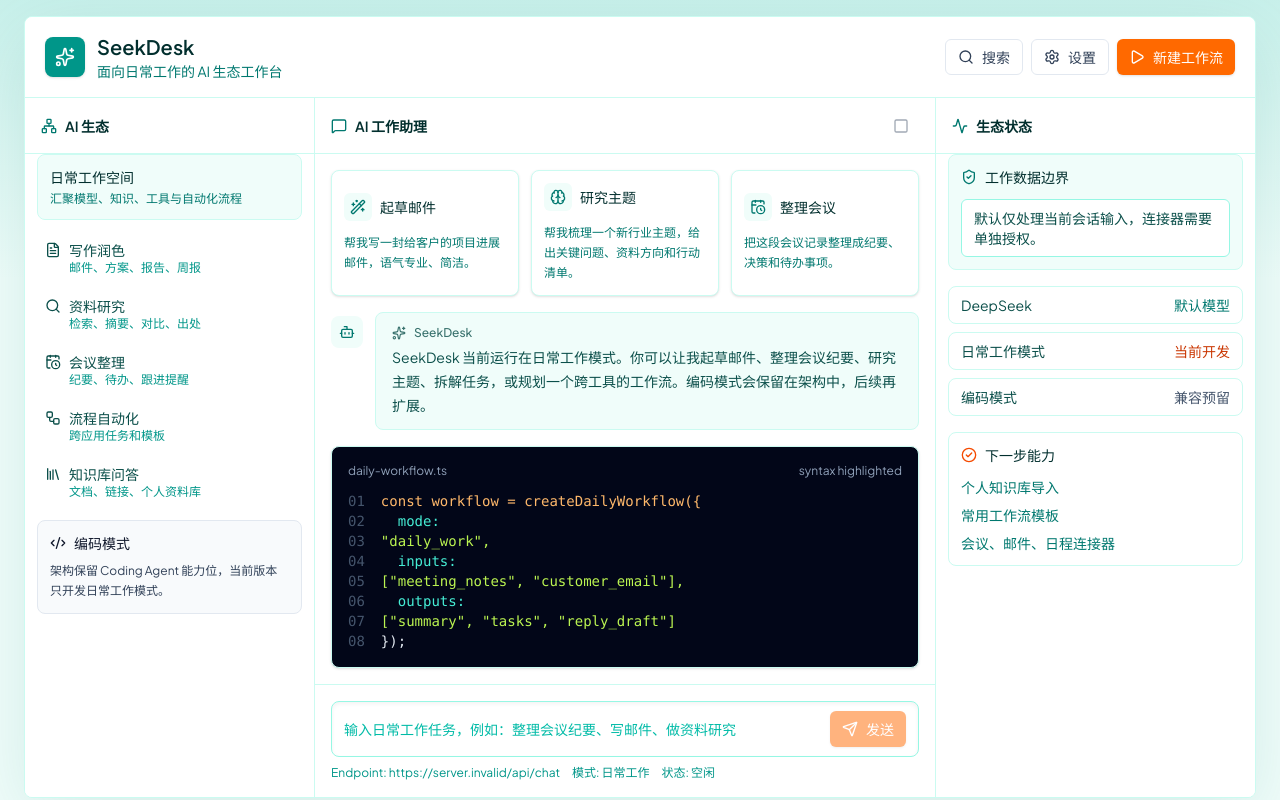
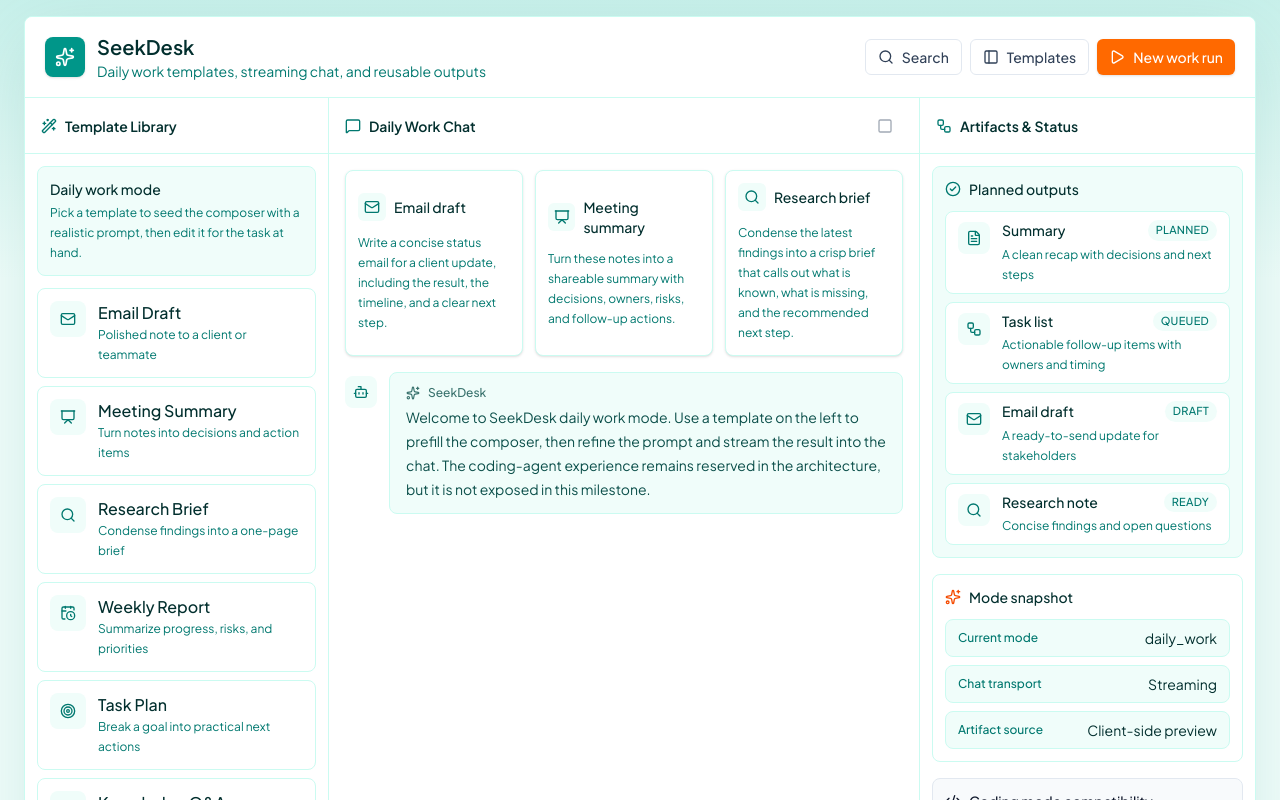
Before and after one commit to JimHanss/SeekDesk, a Next.js app in the folder apps/web/: page / in a window 1280 px wide. Shown: the top 800 px of the page. Built offline with nearby package versions, Linux system fonts and the light colour scheme; no server answers.

Commit message:
feat(web): add daily work template foundation

```diff
--- a/apps/web/src/app/page.tsx
+++ b/apps/web/src/app/page.tsx
@@ -3,28 +3,27 @@
 import type { FormEvent, ReactNode } from "react";
 import { useMemo, useRef, useState } from "react";
 import {
-  Activity,
   AlertCircle,
   Bot,
-  Brain,
   CalendarClock,
   CheckCircle2,
   Code2,
   FileText,
-  Library,
   Loader2,
+  Mail,
   MessageSquare,
-  Network,
+  PanelLeft,
   Play,
+  Presentation,
   Search,
   Send,
-  Settings,
-  ShieldCheck,
+  Square,
   Sparkles,
-  Square,
+  Target,
   User,
   Wand2,
-  Workflow
+  Workflow,
+  type LucideIcon
 } from "lucide-react";
 
 import { Button } from "@/components/ui/button";
@@ -40,22 +39,101 @@ interface ChatMessage {
   content: string;
 }
 
+interface TemplateItem {
+  id: string;
+  title: string;
+  description: string;
+  prompt: string;
+  icon: LucideIcon;
+}
+
+interface ArtifactItem {
+  title: string;
+  description: string;
+  state: string;
+  icon: LucideIcon;
+}
+
 const activeMode: AppMode = "daily_work";
 const apiBaseUrl =
   process.env.NEXT_PUBLIC_SEEKDESK_API_URL ?? "http://127.0.0.1:4000";
 
-const workModes = [
-  { icon: FileText, label: "写作润色", detail: "邮件、方案、报告、周报" },
-  { icon: Search, label: "资料研究", detail: "检索、摘要、对比、出处" },
-  { icon: CalendarClock, label: "会议整理", detail: "纪要、待办、跟进提醒" },
-  { icon: Workflow, label: "流程自动化", detail: "跨应用任务和模板" },
-  { icon: Library, label: "知识库问答", detail: "文档、链接、个人资料库" }
+const templates: TemplateItem[] = [
+  {
+    id: "email-draft",
+    title: "Email Draft",
+    description: "Polished note to a client or teammate",
+    prompt:
+      "Draft a concise, professional email that summarizes the update below, highlights the main decision, and ends with a clear next step.\n\nContext:\n- Project:\n- Audience:\n- Key update:\n- Action requested:\n- Tone: clear, warm, professional",
+    icon: Mail
+  },
+  {
+    id: "meeting-summary",
+    title: "Meeting Summary",
+    description: "Turn notes into decisions and action items",
+    prompt:
+      "Turn these meeting notes into a structured summary with sections for overview, key decisions, open questions, and action items. Make it ready to share with the team.\n\nNotes:\n",
+    icon: Presentation
+  },
+  {
+    id: "research-brief",
+    title: "Research Brief",
+    description: "Condense findings into a one-page brief",
+    prompt:
+      "Create a research brief with the problem statement, what we know, what we still need to verify, and a recommended next step. Keep it concise and decision-oriented.\n\nResearch topic:\nEvidence:\nConstraints:\n",
+    icon: Search
+  },
+  {
+    id: "weekly-report",
+    title: "Weekly Report",
+    description: "Summarize progress, risks, and priorities",
+    prompt:
+      "Write a weekly report for the team using this structure: progress this week, blockers or risks, notable wins, and priorities for next week.\n\nProject context:\nWins:\nRisks:\nNext priorities:\n",
+    icon: CalendarClock
+  },
+  {
+    id: "task-plan",
+    title: "Task Plan",
+    description: "Break a goal into practical next actions",
+    prompt:
+      "Create a task plan for the goal below. Break it into phases, list the next 5 actionable tasks, and call out dependencies or risks.\n\nGoal:\nDeadline:\nConstraints:\n",
+    icon: Target
+  },
+  {
+    id: "knowledge-qa",
+    title: "Knowledge Q&A",
+    description: "Answer from notes, docs, or context",
+    prompt:
+      "Answer the question below using only the provided context. If the context is incomplete, say what is missing and ask for the minimum extra detail needed.\n\nQuestion:\nContext:\n",
+    icon: FileText
+  }
 ];
 
-const ecosystemSignals = [
-  { label: "DeepSeek", status: "默认模型", tone: "text-teal-700" },
-  { label: "日常工作模式", status: "当前开发", tone: "text-orange-700" },
-  { label: "编码模式", status: "兼容预留", tone: "text-slate-600" }
+const artifacts: ArtifactItem[] = [
+  {
+    title: "Summary",
+    description: "A clean recap with decisions and next steps",
+    state: "planned",
+    icon: FileText
+  },
+  {
+    title: "Task list",
+    description: "Actionable follow-up items with owners and timing",
+    state: "queued",
+    icon: Workflow
+  },
+  {
+    title: "Email draft",
+    description: "A ready-to-send update for stakeholders",
+    state: "draft",
+    icon: Mail
+  },
+  {
+    title: "Research note",
+    description: "Concise findings and open questions",
+    state: "ready",
+    icon: Search
+  }
 ];
 
 const initialMessages: ChatMessage[] = [
@@ -63,7 +141,7 @@ const initialMessages: ChatMessage[] = [
     id: "assistant-welcome",
     role: "assistant",
     content:
-      "SeekDesk 当前运行在日常工作模式。你可以让我起草邮件、整理会议纪要、研究主题、拆解任务，或规划一个跨工具的工作流。编码模式会保留在架构中，后续再扩展。"
+      "Welcome to SeekDesk daily work mode. Use a template on the left to prefill the composer, then refine the prompt and stream the result into the chat. The coding-agent experience remains reserved in the architecture, but it is not exposed in this milestone."
   }
 ];
 
@@ -73,6 +151,7 @@ export default function Page() {
   const [status, setStatus] = useState<ChatStatus>("idle");
   const [error, setError] = useState<string | null>(null);
   const abortRef = useRef<AbortController | null>(null);
+  const inputRef = useRef<HTMLInputElement | null>(null);
 
   const isBusy = status === "submitting" || status === "streaming";
   const endpoint = useMemo(
@@ -123,11 +202,11 @@ export default function Page() {
       });
 
       if (!response.ok) {
-        throw new Error(`请求失败：${response.status}`);
+        throw new Error(`Request failed with status ${response.status}.`);
       }
 
       if (!response.body) {
-        throw new Error("后端没有返回可读取的流。");
+        throw new Error("The backend did not return a readable stream.");
       }
 
       setStatus("streaming");
@@ -153,13 +232,13 @@ export default function Page() {
       setStatus("idle");
     } catch (requestError) {
       if (controller.signal.aborted) {
-        appendAssistantDelta(assistantMessage.id, "\n\n任务已取消。");
+        appendAssistantDelta(assistantMessage.id, "\n\nRequest canceled.");
         setStatus("idle");
       } else {
         const message =
           requestError instanceof Error
             ? requestError.message
-            : "发送请求时出现未知错误。";
+            : "An unknown error occurred while sending the request.";
 
         setError(message);
         setStatus("error");
@@ -188,10 +267,11 @@ export default function Page() {
 
   function usePrompt(prompt: string) {
     setInput(prompt);
+    inputRef.current?.focus();
   }
 
   return (
-    <main className="min-h-screen px-4 py-4 text-teal-950 md:px-6">
+    <main className="min-h-screen overflow-x-hidden px-4 py-4 text-teal-950 md:px-6">
       <div className="mx-auto flex min-h-[calc(100vh-2rem)] w-full max-w-7xl flex-col overflow-hidden rounded-[8px] border border-teal-100 bg-white shadow-[0_18px_70px_rgba(15,118,110,0.12)]">
         <header className="flex flex-col gap-4 border-b border-teal-100 bg-white/95 px-4 py-4 backdrop-blur md:flex-row md:items-center md:justify-between md:px-5">
           <div className="flex min-w-0 items-center gap-3">
@@ -203,7 +283,7 @@ export default function Page() {
                 SeekDesk
               </h1>
               <p className="truncate text-sm text-teal-700">
-                面向日常工作的 AI 生态工作台
+                Daily work templates, streaming chat, and reusable outputs
               </p>
             </div>
           </div>
@@ -211,73 +291,81 @@ export default function Page() {
           <div className="flex flex-wrap items-center gap-2">
             <Button variant="secondary" size="sm">
               <Search className="size-4" aria-hidden="true" />
-              搜索
+              Search
             </Button>
             <Button variant="secondary" size="sm">
-              <Settings className="size-4" aria-hidden="true" />
-              设置
+              <PanelLeft className="size-4" aria-hidden="true" />
+              Templates
             </Button>
             <Button size="sm" className="bg-orange-500 hover:bg-orange-600">
               <Play className="size-4" aria-hidden="true" />
-              新建工作流
+              New work run
             </Button>
           </div>
         </header>
 
-        <section className="grid flex-1 grid-cols-1 bg-teal-50/40 lg:grid-cols-[290px_minmax(0,1fr)_320px]">
+        <section className="grid flex-1 grid-cols-1 bg-teal-50/40 lg:grid-cols-[304px_minmax(0,1fr)_336px]">
           <aside className="border-b border-teal-100 bg-white lg:border-b-0 lg:border-r">
             <PanelHeader
-              icon={<Network className="size-4" aria-hidden="true" />}
-              title="AI 生态"
+              icon={<Wand2 className="size-4" aria-hidden="true" />}
+              title="Template Library"
             />
-            <div className="space-y-3 px-3 pb-4">
+            <div className="space-y-3 px-3 pb-4 pt-3">
               <div className="rounded-[8px] border border-teal-100 bg-teal-50 px-3 py-3 text-sm text-teal-900">
-                <div className="font-medium text-teal-950">日常工作空间</div>
-                <div className="mt-1 text-xs text-teal-700">
-                  汇聚模型、知识、工具与自动化流程
+                <div className="font-medium text-teal-950">Daily work mode</div>
+                <div className="mt-1 text-xs leading-5 text-teal-700">
+                  Pick a template to seed the composer with a realistic prompt, then edit it for the task at hand.
                 </div>
               </div>
 
-              <div className="space-y-1">
-                {workModes.map((mode) => (
+              <div className="space-y-2">
+                {templates.map((template) => {
+                  const Icon = template.icon;
+
+                  return (
                     <button
-                    key={mode.label}
-                    className="flex min-h-12 w-full cursor-pointer items-start gap-2 rounded-[6px] px-2 py-2 text-left text-sm text-teal-900 transition-colors duration-200 hover:bg-teal-50 hover:text-teal-700 focus-visible:outline focus-visible:outline-2 focus-visible:outline-teal-600"
+                      key={template.id}
                       type="button"
-                    onClick={() => usePrompt(`帮我处理一个${mode.label}任务：`)}
+                      onClick={() => usePrompt(template.prompt)}
+                      className="flex min-h-16 w-full items-start gap-3 rounded-[8px] border border-teal-100 bg-white px-3 py-3 text-left transition-colors duration-200 hover:border-teal-300 hover:bg-teal-50 focus-visible:outline focus-visible:outline-2 focus-visible:outline-teal-600"
                     >
-                    <mode.icon className="mt-0.5 size-4 shrink-0" aria-hidden="true" />
+                      <span className="grid size-9 shrink-0 place-items-center rounded-[8px] bg-teal-50 text-teal-700">
+                        <Icon className="size-4" aria-hidden="true" />
+                      </span>
                       <span className="min-w-0">
-                      <span className="block font-medium">{mode.label}</span>
-                      <span className="block truncate text-xs text-teal-600">
-                        {mode.detail}
+                        <span className="block font-medium text-teal-950">
+                          {template.title}
+                        </span>
+                        <span className="block text-xs leading-5 text-teal-700">
+                          {template.description}
                         </span>
                       </span>
                     </button>
-                ))}
+                  );
+                })}
               </div>
 
               <div className="rounded-[8px] border border-slate-200 bg-slate-50 px-3 py-3 text-sm text-slate-700">
                 <div className="mb-2 flex items-center gap-2 font-medium text-slate-900">
                   <Code2 className="size-4" aria-hidden="true" />
-                  编码模式
+                  Coding agent compatibility
                 </div>
                 <p className="text-xs leading-5">
-                  架构保留 Coding Agent 能力位，当前版本只开发日常工作模式。
+                  The coding-agent mode remains part of the product architecture, but this branch only exposes daily work.
                 </p>
               </div>
             </div>
           </aside>
 
-          <section className="flex min-h-[680px] flex-col bg-white">
+          <section className="flex min-h-[680px] min-w-0 flex-col bg-white">
             <PanelHeader
               icon={<MessageSquare className="size-4" aria-hidden="true" />}
-              title="AI 工作助理"
+              title="Daily Work Chat"
               action={
                 <Button
                   variant="ghost"
                   size="icon"
-                  aria-label="取消任务"
+                  aria-label="Cancel request"
                   disabled={!isBusy}
                   onClick={cancelRequest}
                 >
@@ -289,21 +377,21 @@ export default function Page() {
             <div className="flex-1 space-y-4 overflow-y-auto px-4 pb-4 pt-4">
               <div className="grid gap-3 md:grid-cols-3">
                 <PromptCard
-                  icon={<Wand2 className="size-4" aria-hidden="true" />}
-                  title="起草邮件"
-                  text="帮我写一封给客户的项目进展邮件，语气专业、简洁。"
+                  icon={<Mail className="size-4" aria-hidden="true" />}
+                  title="Email draft"
+                  text="Write a concise status email for a client update, including the result, the timeline, and a clear next step."
                   onClick={usePrompt}
                 />
                 <PromptCard
-                  icon={<Brain className="size-4" aria-hidden="true" />}
-                  title="研究主题"
-                  text="帮我梳理一个新行业主题，给出关键问题、资料方向和行动清单。"
+                  icon={<Presentation className="size-4" aria-hidden="true" />}
+                  title="Meeting summary"
+                  text="Turn these notes into a shareable summary with decisions, owners, risks, and follow-up actions."
                   onClick={usePrompt}
                 />
                 <PromptCard
-                  icon={<CalendarClock className="size-4" aria-hidden="true" />}
-                  title="整理会议"
-                  text="把这段会议记录整理成纪要、决策和待办事项。"
+                  icon={<Search className="size-4" aria-hidden="true" />}
+                  title="Research brief"
+                  text="Condense the latest findings into a crisp brief that calls out what is known, what is missing, and the recommended next step."
                   onClick={usePrompt}
                 />
               </div>
@@ -326,16 +414,15 @@ export default function Page() {
                   <span>{error}</span>
                 </div>
               ) : null}
-
-              <WorkflowPreview />
             </div>
 
             <form className="border-t border-teal-100 bg-white p-4" onSubmit={handleSubmit}>
               <div className="flex min-h-14 items-center gap-3 rounded-[8px] border border-teal-200 bg-white px-3 py-2 shadow-inner focus-within:border-teal-500 focus-within:ring-2 focus-within:ring-teal-100">
                 <input
+                  ref={inputRef}
                   className="min-w-0 flex-1 bg-transparent text-sm text-teal-950 outline-none placeholder:text-teal-500"
-                  placeholder="输入日常工作任务，例如：整理会议纪要、写邮件、做资料研究"
-                  aria-label="输入日常工作任务"
+                  placeholder="Type a daily work request, for example: draft a client update, summarize a meeting, or turn notes into a task plan"
+                  aria-label="Daily work prompt"
                   value={input}
                   onChange={(event) => setInput(event.target.value)}
                   disabled={isBusy}
@@ -352,58 +439,82 @@ export default function Page() {
                     <Send className="size-4" aria-hidden="true" />
                   )}
                   {status === "submitting"
-                    ? "连接中"
+                    ? "Connecting"
                     : status === "streaming"
-                      ? "接收中"
-                      : "发送"}
+                      ? "Receiving"
+                      : "Send"}
                 </Button>
               </div>
               <div className="mt-2 flex flex-wrap items-center gap-x-3 gap-y-1 text-xs text-teal-600">
                 <span>Endpoint: {endpoint}</span>
-                <span>模式: 日常工作</span>
-                <span>状态: {statusLabel(status)}</span>
+                <span>Mode: daily_work</span>
+                <span>Status: {statusLabel(status)}</span>
               </div>
             </form>
           </section>
 
           <aside className="border-t border-teal-100 bg-white lg:border-l lg:border-t-0">
             <PanelHeader
-              icon={<Activity className="size-4" aria-hidden="true" />}
-              title="生态状态"
+              icon={<Workflow className="size-4" aria-hidden="true" />}
+              title="Artifacts & Status"
             />
-            <div className="space-y-4 px-3 pb-4">
+            <div className="space-y-4 px-3 pb-4 pt-3">
               <div className="rounded-[8px] border border-teal-100 bg-teal-50 p-3">
                 <div className="mb-3 flex items-center gap-2 text-sm font-medium text-teal-950">
-                  <ShieldCheck className="size-4 text-teal-700" aria-hidden="true" />
-                  工作数据边界
+                  <CheckCircle2 className="size-4 text-teal-700" aria-hidden="true" />
+                  Planned outputs
                 </div>
-                <div className="rounded-[6px] border border-teal-200 bg-white px-3 py-2 text-sm text-teal-900">
-                  默认仅处理当前会话输入，连接器需要单独授权。
+              <div className="space-y-2">
+                  {artifacts.map((artifact) => {
+                    const Icon = artifact.icon;
+
+                    return (
+                      <div
+                        key={artifact.title}
+                        className="flex items-start gap-3 rounded-[8px] border border-teal-100 bg-white px-3 py-2"
+                      >
+                        <span className="mt-0.5 grid size-8 shrink-0 place-items-center rounded-[8px] bg-teal-50 text-teal-700">
+                          <Icon className="size-4" aria-hidden="true" />
+                        </span>
+                        <span className="min-w-0 flex-1">
+                          <span className="flex items-center justify-between gap-2">
+                            <span className="truncate text-sm font-medium text-teal-950">
+                              {artifact.title}
+                            </span>
+                            <span className="shrink-0 rounded-[999px] bg-teal-50 px-2 py-0.5 text-[11px] font-medium uppercase tracking-wide text-teal-700">
+                              {artifact.state}
+                            </span>
+                          </span>
+                          <span className="mt-1 block text-xs leading-5 text-teal-700">
+                            {artifact.description}
+                          </span>
+                        </span>
                       </div>
+                    );
+                  })}
                 </div>
-
-              <div className="space-y-2">
-                {ecosystemSignals.map((event) => (
-                  <div
-                    key={event.label}
-                    className="flex items-center justify-between rounded-[8px] border border-teal-100 bg-white px-3 py-2 text-sm"
-                  >
-                    <span className="text-teal-900">{event.label}</span>
-                    <span className={event.tone}>{event.status}</span>
-                  </div>
-                ))}
               </div>
 
               <div className="rounded-[8px] border border-teal-100 bg-white p-3">
                 <div className="mb-3 flex items-center gap-2 text-sm font-medium text-teal-950">
-                  <CheckCircle2 className="size-4 text-orange-600" aria-hidden="true" />
-                  下一步能力
+                  <Sparkles className="size-4 text-orange-600" aria-hidden="true" />
+                  Mode snapshot
                 </div>
                 <div className="space-y-2 text-sm text-teal-700">
-                  <p>个人知识库导入</p>
-                  <p>常用工作流模板</p>
-                  <p>会议、邮件、日程连接器</p>
+                  <StatusRow label="Current mode" value="daily_work" />
+                  <StatusRow label="Chat transport" value="Streaming" />
+                  <StatusRow label="Artifact source" value="Client-side preview" />
                 </div>
+              </div>
+
+              <div className="rounded-[8px] border border-slate-200 bg-slate-50 p-3 text-sm text-slate-700">
+                <div className="mb-2 flex items-center gap-2 font-medium text-slate-900">
+                  <Code2 className="size-4" aria-hidden="true" />
+                  Coding mode compatibility
+                </div>
+                <p className="text-xs leading-5">
+                  The app architecture still reserves space for coding-agent mode, but there are no exposed tools or controls in this daily-work branch.
+                </p>
               </div>
             </div>
           </aside>
@@ -443,7 +554,7 @@ function ChatBubble({
           ) : (
             <Sparkles className="size-3.5" aria-hidden="true" />
           )}
-          {isUser ? "你" : "SeekDesk"}
+          {isUser ? "You" : "SeekDesk"}
           {streaming ? (
             <Loader2 className="size-3.5 animate-spin" aria-hidden="true" />
           ) : null}
@@ -502,45 +613,11 @@ function PromptCard({
   );
 }
 
-function WorkflowPreview() {
-  const codeLines = [
-    { token: "const", text: "const workflow = createDailyWorkflow({" },
-    { token: "key", text: "  mode: " },
-    { token: "string", text: "\"daily_work\"," },
-    { token: "key", text: "  inputs: " },
-    { token: "string", text: "[\"meeting_notes\", \"customer_email\"]," },
-    { token: "key", text: "  outputs: " },
-    { token: "string", text: "[\"summary\", \"tasks\", \"reply_draft\"]" },
-    { token: "plain", text: "});" }
-  ];
-
+function StatusRow({ label, value }: { label: string; value: string }) {
   return (
-    <div className="rounded-[8px] border border-teal-100 bg-slate-950 p-4 text-sm text-slate-100 shadow-sm">
-      <div className="mb-3 flex items-center justify-between text-xs text-slate-400">
-        <span>daily-workflow.ts</span>
-        <span>syntax highlighted</span>
-      </div>
-      <pre className="overflow-x-auto">
-        <code>
-          {codeLines.map((line, index) => (
-            <span key={`${line.text}-${index}`} className="block">
-              <span className="mr-4 select-none text-slate-600">
-                {String(index + 1).padStart(2, "0")}
-              </span>
-              <span
-                className={cn(
-                  line.token === "const" && "text-orange-300",
-                  line.token === "key" && "text-teal-300",
-                  line.token === "string" && "text-lime-300",
-                  line.token === "plain" && "text-slate-200"
-                )}
-              >
-                {line.text}
-              </span>
-            </span>
-          ))}
-        </code>
-      </pre>
+    <div className="flex items-center justify-between gap-4 rounded-[8px] border border-teal-100 bg-teal-50 px-3 py-2">
+      <span className="text-xs font-medium text-teal-700">{label}</span>
+      <span className="truncate text-sm text-teal-950">{value}</span>
     </div>
   );
 }
@@ -548,12 +625,12 @@ function WorkflowPreview() {
 function statusLabel(status: ChatStatus) {
   switch (status) {
     case "idle":
-      return "空闲";
+      return "Idle";
     case "submitting":
-      return "连接中";
+      return "Connecting";
     case "streaming":
-      return "接收中";
+      return "Streaming";
     case "error":
-      return "出错";
+      return "Error";
   }
 }
```
Lines whose indentation alone changed are shown as unchanged.
